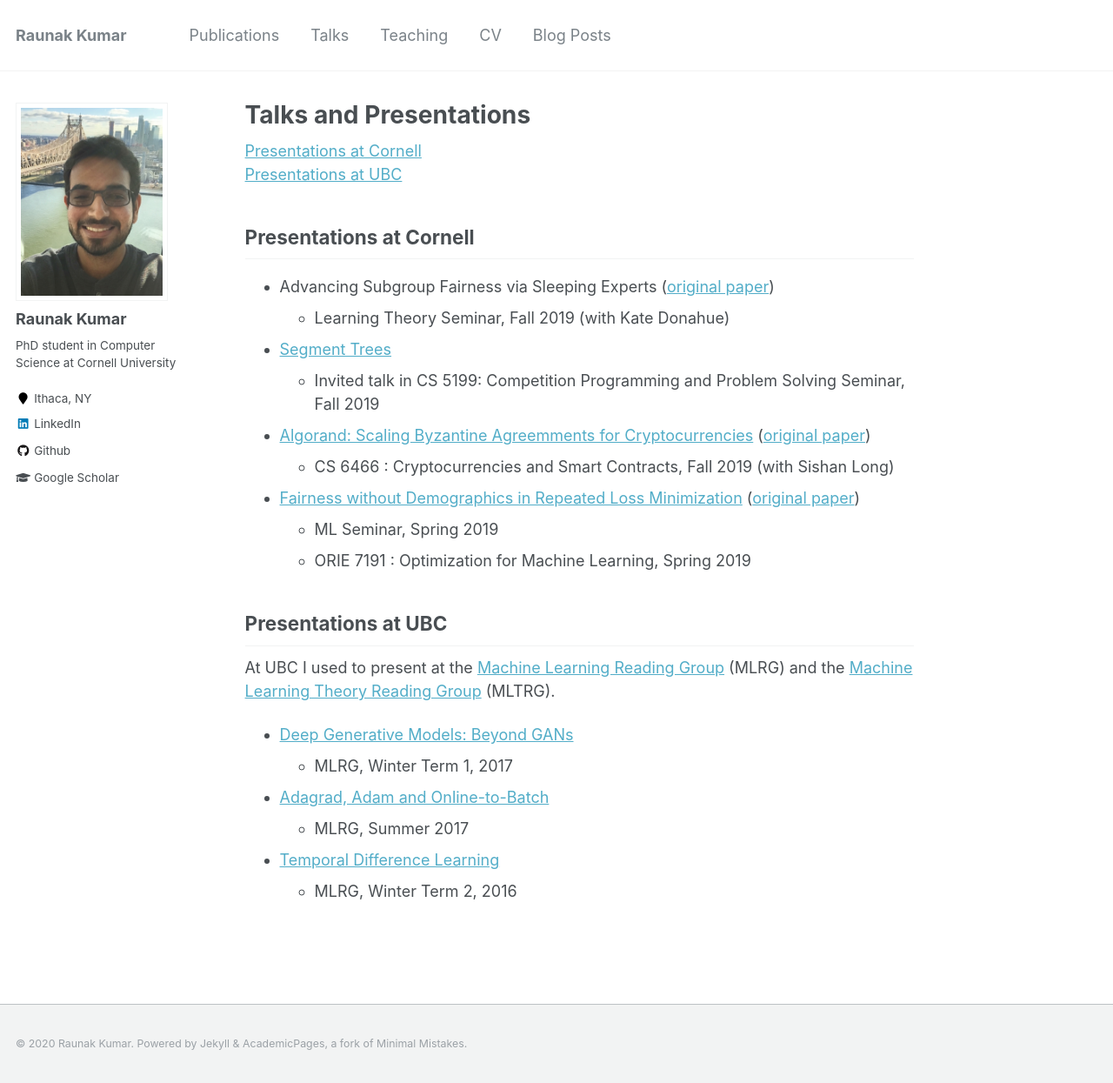
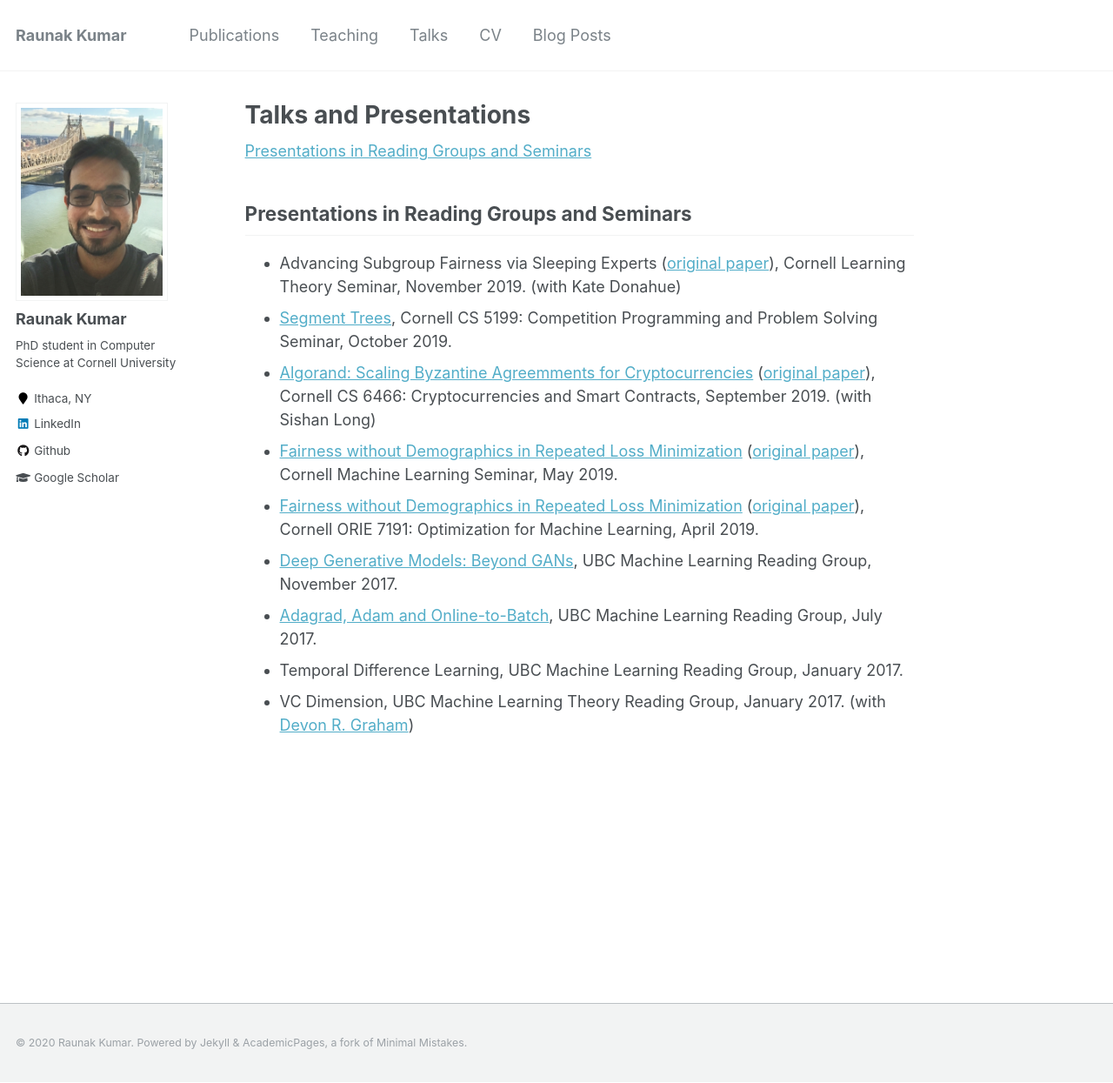
Before and after one commit to raunakkmr/raunakkmr.github.io, a Jekyll site: the page built from _pages/talks.md, in a window 1280 px wide and 1245 px high. Shown: the whole window at 87% size. Built offline with Jekyll 4.4.1, drawn with Linux system fonts in a browser that asks for light colours.

Commit message:
moved unused pages, edited talks

```diff
--- a/_data/navigation.yml
+++ b/_data/navigation.yml
@@ -3,11 +3,11 @@ main:
   - title: "Publications"
     url: /publications/
 
+  - title: "Teaching"
+    url: /teaching/
+
   - title: "Talks"
     url: /talks/
-
-  - title: "Teaching"
-    url: /teaching/
 
   - title: "CV"
     url: /files/raunak_kumar_cv.pdf
--- a/_pages/talks.md
+++ b/_pages/talks.md
@@ -4,31 +4,16 @@ title: "Talks and Presentations"
 author_profile: true
 ---
 
-[Presentations at Cornell](#presentations-at-cornell)
-[Presentations at UBC](#presentations-at-ubc)
+[Presentations in Reading Groups and Seminars](#presentations-in-reading-groups-and-seminars)
 
-## Presentations at Cornell
+## Presentations in Reading Groups and Seminars
 
-* Advancing Subgroup Fairness via Sleeping Experts ([original paper](https://arxiv.org/abs/1909.08375))
-    * Learning Theory Seminar, Fall 2019 (with Kate Donahue)
-* [Segment Trees](../files/SegmentTrees.pdf)
-    * Invited talk in CS 5199: Competition Programming and Problem Solving Seminar, Fall 2019
-* [Algorand: Scaling Byzantine Agreemments for Cryptocurrencies](../files/Algorand.pdf) ([original paper](https://people.csail.mit.edu/nickolai/papers/gilad-algorand-eprint.pdf))
-    * CS 6466 : Cryptocurrencies and Smart Contracts, Fall 2019 (with Sishan Long)
-* [Fairness without Demographics in Repeated Loss Minimization](../files/ORIE_7191_Presentation.pdf) ([original paper](https://arxiv.org/abs/1806.08010))
-    * ML Seminar, Spring 2019
-    * ORIE 7191 : Optimization for Machine Learning, Spring 2019
-
-## Presentations at UBC
-
-At UBC I used to present at the [Machine Learning Reading
-Group](https://www.cs.ubc.ca/labs/lci/mlrg/) (MLRG) and the [Machine Learning
-Theory Reading Group](https://www.cs.ubc.ca/labs/beta/Courses/MLTRG.html)
-(MLTRG).
-
-* [Deep Generative Models: Beyond GANs](../files/mlrg-2017-w1.pdf)
-    * MLRG, Winter Term 1, 2017
-* [Adagrad, Adam and Online-to-Batch](../files/mlrg-summer-2017.pdf)
-    * MLRG, Summer 2017
-* [Temporal Difference Learning]()
-    * MLRG, Winter Term 2, 2016
+* Advancing Subgroup Fairness via Sleeping Experts ([original paper](https://arxiv.org/abs/1909.08375)), Cornell Learning Theory Seminar, November 2019. (with Kate Donahue)
+* [Segment Trees](../files/SegmentTrees.pdf), Cornell CS 5199: Competition Programming and Problem Solving Seminar, October 2019.
+* [Algorand: Scaling Byzantine Agreemments for Cryptocurrencies](../files/Algorand.pdf) ([original paper](https://people.csail.mit.edu/nickolai/papers/gilad-algorand-eprint.pdf)), Cornell CS 6466: Cryptocurrencies and Smart Contracts, September 2019. (with Sishan Long)
+* [Fairness without Demographics in Repeated Loss Minimization](../files/ORIE_7191_Presentation.pdf) ([original paper](https://arxiv.org/abs/1806.08010)), Cornell Machine Learning Seminar, May 2019.
+* [Fairness without Demographics in Repeated Loss Minimization](../files/ORIE_7191_Presentation.pdf) ([original paper](https://arxiv.org/abs/1806.08010)), Cornell ORIE 7191: Optimization for Machine Learning, April 2019.
+* [Deep Generative Models: Beyond GANs](../files/mlrg-2017-w1.pdf), UBC Machine Learning Reading Group, November 2017.
+* [Adagrad, Adam and Online-to-Batch](../files/mlrg-summer-2017.pdf), UBC Machine Learning Reading Group, July 2017.
+* Temporal Difference Learning, UBC Machine Learning Reading Group, January 2017.
+* VC Dimension, UBC Machine Learning Theory Reading Group, January 2017. (with [Devon R. Graham](https://www.cs.ubc.ca/~drgraham/))
```
Also changed, not shown: _pages/_unused_pages/archive-layout-with-content.md (renamed from _pages/archive-layout-with-content.md), _pages/_unused_pages/category-archive.html (renamed from _pages/category-archive.html), _pages/_unused_pages/collection-archive.html (renamed from _pages/collection-archive.html), _pages/_unused_pages/markdown.md (renamed from _pages/markdown.md), _pages/_unused_pages/non-menu-page.md (renamed from _pages/non-menu-page.md), _pages/_unused_pages/page-archive.html (renamed from _pages/page-archive.html), _pages/_unused_pages/tag-archive.html (renamed from _pages/tag-archive.html), _pages/_unused_pages/talkmap.html (renamed from _pages/talkmap.html), _pages/_unused_pages/terms.md (renamed from _pages/terms.md).
